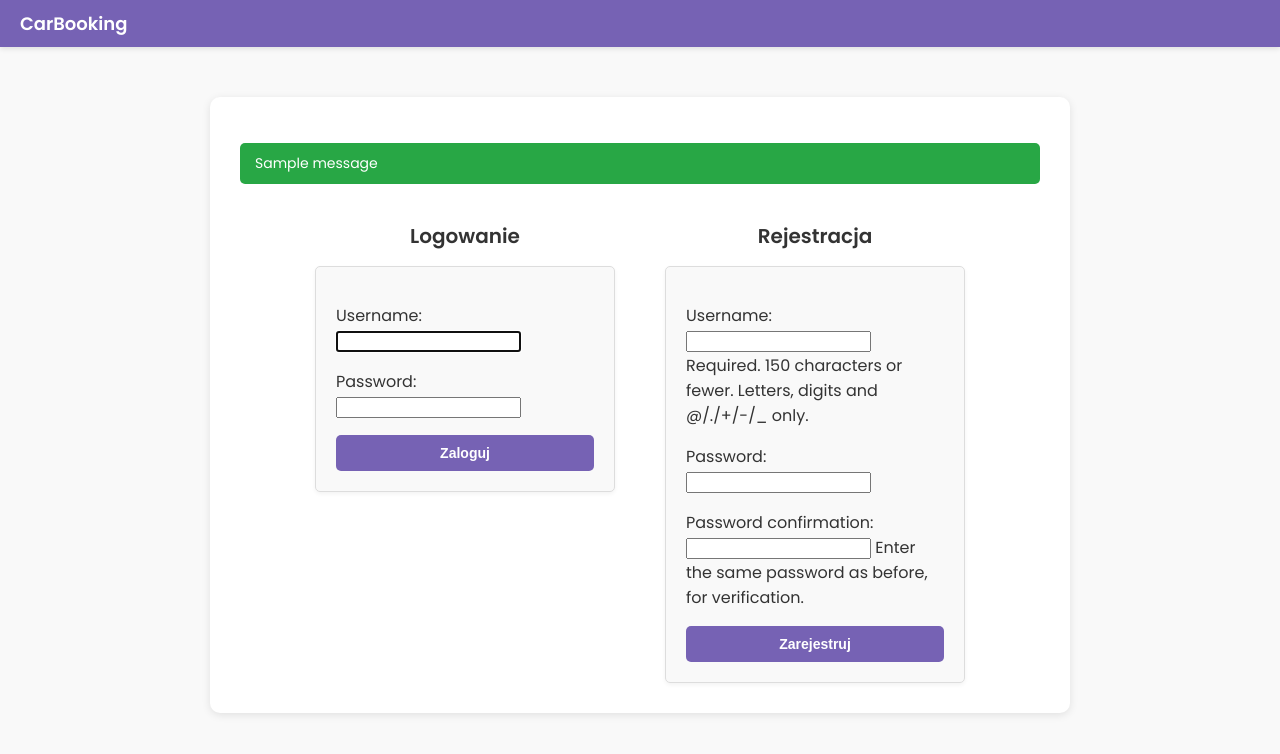
After one commit to paulinatomusiak/django-project, a Django app: page /management/auth/login-register/ in a window 1280 px wide. The commit adds this page. Shown: the top 754 px of the page. Run offline with Django 5.2, Linux system fonts and the light colour scheme; tables that the repository leaves empty hold one stand-in row (values such as "Sample post"); one stand-in notice (Sample message) is shown.

Commit message:
added methods for registration, login and logout. templates updated

```diff
--- a/car_booking/urls.py
+++ b/car_booking/urls.py
@@ -17,8 +17,10 @@ Including another URLconf
 
 from django.contrib import admin
 from django.urls import include, path
+from car_booking.views import home_view
 
 urlpatterns = [
+    path("", home_view, name="home"),
     path("admin/", admin.site.urls),
     path("cars/", include("cars.urls")),
     path("management/", include("management.urls")),
--- /dev/null
+++ b/management/forms.py
@@ -0,0 +1,18 @@
+from django.contrib.auth.forms import AuthenticationForm
+from django.contrib.auth.forms import UserCreationForm
+
+from django.contrib.auth import get_user_model
+
+User = get_user_model()
+
+
+class CustomAuthenticationForm(AuthenticationForm):
+    class Meta:
+        model = User
+        fields = ["username", "password"]
+
+
+class CustomUserCreationForm(UserCreationForm):
+    class Meta:
+        model = User
+        fields = ["username", "password1", "password2"]
--- /dev/null
+++ b/management/templates/login_register.html
@@ -0,0 +1,169 @@
+<!DOCTYPE html>
+<html lang="pl">
+<head>
+    <meta charset="UTF-8">
+    <meta name="viewport" content="width=device-width, initial-scale=1.0">
+    <title>Logowanie i Rejestracja</title>
+    <link href="https://fonts.googleapis.com/css2?family=Poppins:wght@400;600&display=swap" rel="stylesheet">
+    <style>
+        body {
+            font-family: 'Poppins', sans-serif;
+            background-color: #f9f9f9;
+            color: #333;
+            margin: 0;
+            padding: 0;
+        }
+
+        .top-bar {
+            background-color: #7662b4;
+            color: white;
+            padding: 10px 20px;
+            display: flex;
+            justify-content: space-between;
+            align-items: center;
+            box-shadow: 0 2px 5px rgba(0, 0, 0, 0.1);
+        }
+
+        .top-bar .logo {
+            font-size: 18px;
+            font-weight: 600;
+            text-decoration: none;
+            color: white;
+        }
+
+        .container {
+            max-width: 800px;
+            margin: 50px auto;
+            padding: 30px;
+            background-color: #fff;
+            border-radius: 10px;
+            box-shadow: 0 2px 8px rgba(0, 0, 0, 0.1);
+        }
+
+        h1 {
+            font-size: 24px;
+            font-weight: 600;
+            margin-bottom: 20px;
+            text-align: center;
+        }
+
+        .forms-container {
+            display: flex;
+            gap: 50px;
+            justify-content: center;
+        }
+
+        .form-section {
+            flex: 1;
+            max-width: 300px;
+        }
+
+        .form-section h2 {
+            font-size: 20px;
+            font-weight: 600;
+            margin-bottom: 15px;
+            text-align: center;
+        }
+
+        form {
+            background-color: #f9f9f9;
+            border: 1px solid #ddd;
+            border-radius: 5px;
+            padding: 20px;
+            box-shadow: 0 2px 4px rgba(0, 0, 0, 0.05);
+        }
+
+        form button {
+            display: block;
+            width: 100%;
+            padding: 10px;
+            font-size: 14px;
+            font-weight: 600;
+            color: #fff;
+            background-color: #7662b4;
+            border: none;
+            border-radius: 5px;
+            cursor: pointer;
+            transition: background-color 0.3s ease;
+        }
+
+        form button:hover {
+            background-color: #5e4a99;
+        }
+
+        /* Stylowanie wiadomości */
+        .messages {
+            margin-bottom: 20px;
+            padding: 0;
+            list-style: none;
+        }
+
+        .messages li {
+            padding: 10px 15px;
+            border-radius: 5px;
+            margin-bottom: 10px;
+            font-size: 14px;
+            font-weight: 500;
+            color: #fff;
+        }
+
+        .messages .message-success {
+            background-color: #28a745;
+        }
+
+        .messages .message-error {
+            background-color: #dc3545;
+        }
+
+        .messages .message-warning {
+            background-color: #ffc107;
+            color: #212529;
+        }
+
+        .messages .message-info {
+            background-color: #17a2b8;
+        }
+    </style>
+</head>
+<body>
+    <!-- Top Bar -->
+    <div class="top-bar">
+        <a href="{% url 'home' %}" class="logo">CarBooking</a>
+    </div>
+
+    <!-- Main Content -->
+    <div class="container">
+
+        <!-- Wyświetlanie wiadomości -->
+        {% if messages %}
+            <ul class="messages">
+                {% for message in messages %}
+                    <li class="message-{{ message.tags }}">{{ message }}</li>
+                {% endfor %}
+            </ul>
+        {% endif %}
+
+        <div class="forms-container">
+            <!-- Formularz logowania -->
+            <div class="form-section">
+                <h2>Logowanie</h2>
+                <form method="post" action="">
+                    {% csrf_token %}
+                    {{ login_form.as_p }}
+                    <button type="submit" name="login">Zaloguj</button>
+                </form>
+            </div>
+
+            <!-- Formularz rejestracji -->
+            <div class="form-section">
+                <h2>Rejestracja</h2>
+                <form method="post" action="">
+                    {% csrf_token %}
+                    {{ register_form.as_p }}
+                    <button type="submit" name="register">Zarejestruj</button>
+                </form>
+            </div>
+        </div>
+    </div>
+</body>
+</html>
--- a/management/urls.py
+++ b/management/urls.py
@@ -1,6 +1,9 @@
 from django.urls import path
-from management.views import UserDetailView
+from django.contrib.auth.views import LogoutView
+from management.views import login_register_view, UserDetailView, CustomLogoutView
 
 urlpatterns = [
     path("user/<int:pk>/", UserDetailView.as_view(), name="user-detail"),
+    path('auth/login-register/', login_register_view, name='login-register'),
+    path('auth/logout/', CustomLogoutView.as_view(next_page='login-register'), name='logout'),
 ]
--- a/management/views.py
+++ b/management/views.py
@@ -1,9 +1,61 @@
 from typing import Any
 from django.views.generic.detail import DetailView
-
+from django.shortcuts import render, redirect
+from django.contrib.auth.forms import AuthenticationForm, UserCreationForm
+from django.contrib.auth.views import LogoutView
+from django.contrib.auth import login, authenticate
+from django.http import HttpRequest, HttpResponse
 from cars.models import Reservation
 from management.models import User
+from management.forms import CustomUserCreationForm
 from django.utils.timezone import now
+from django.contrib import messages
+
+def login_register_view(request):
+    login_form = AuthenticationForm()
+    register_form = CustomUserCreationForm()
+
+    if request.method == "POST":
+        if "login" in request.POST:
+            login_form = AuthenticationForm(data=request.POST)
+            if login_form.is_valid():
+                user = login_form.get_user()
+                login(request, user)
+                messages.success(request, "Zalogowano pomyślnie")
+                return redirect("cars-list")
+
+        elif "register" in request.POST:
+            register_form = CustomUserCreationForm(data=request.POST)
+            if register_form.is_valid():
+                user = register_form.save()
+                login(request, user)
+                messages.success(request, "Konto stworzono pomyślnie")
+                return redirect("cars-list")
+            else:
+                messages.error(request, "Wystąpił problem w trakcie rezerwacji.")
+
+    return render(
+        request,
+        "login_register.html",
+        {
+            "login_form": login_form,
+            "register_form": register_form,
+        },
+    )
+
+
+class CustomLogoutView(LogoutView):
+    def dispatch(
+        self, request: HttpRequest, *args: tuple, **kwargs: dict
+    ) -> HttpResponse:
+        self.handle_logout_message(request)
+        return super().dispatch(request, *args, **kwargs)
+
+    def handle_logout_message(self, request: HttpRequest) -> None:
+        """Clears old messages and adds a new logout success message."""
+        storage = messages.get_messages(request)
+        storage.used = True
+        messages.success(request, "Wylogowano pomyślnie!")
 
 
 class UserDetailView(DetailView):
```
Also changed, not shown: car_booking/settings.py (+22 -16 lines), car_booking/views.py (added, +7 -0 lines), cars/templates/car_detail.html (+19 -0 lines), cars/templates/cars_list.html (+19 -0 lines), management/templates/user_detail.html (+19 -0 lines).
